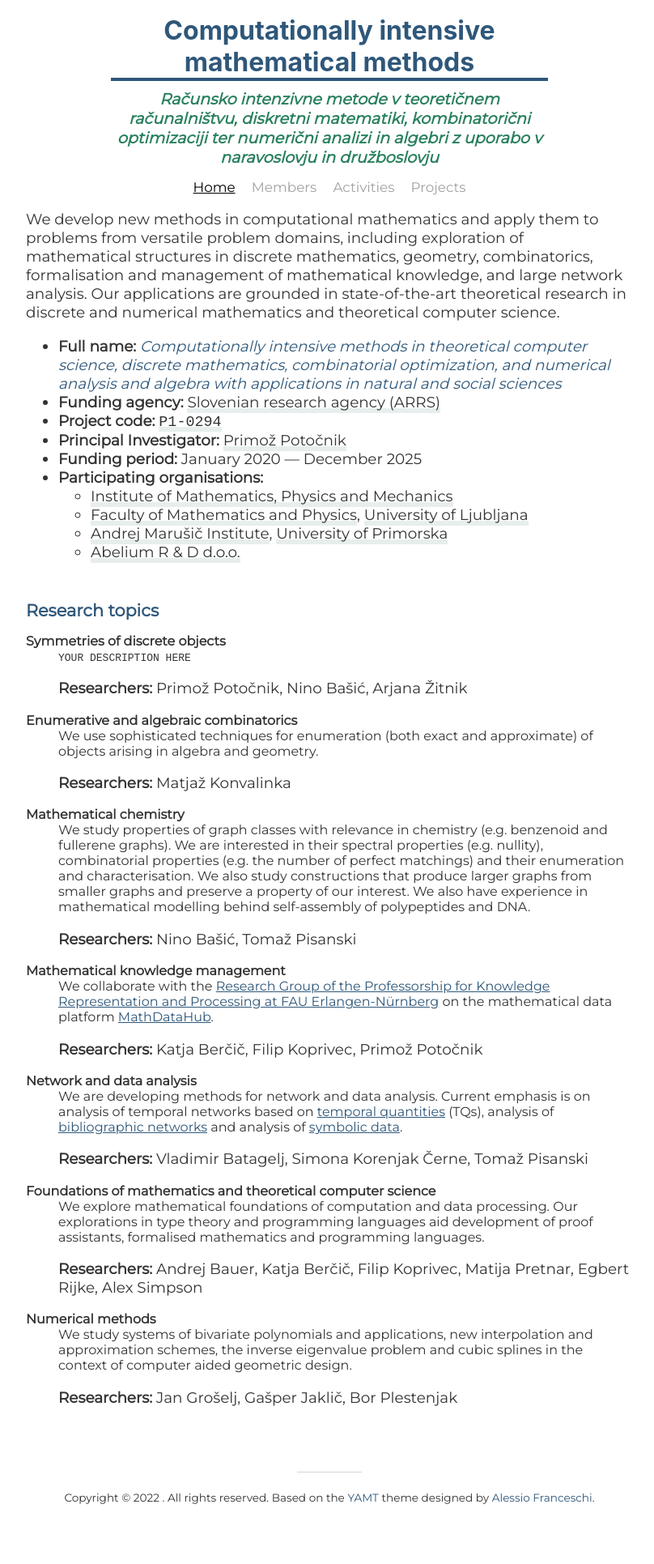
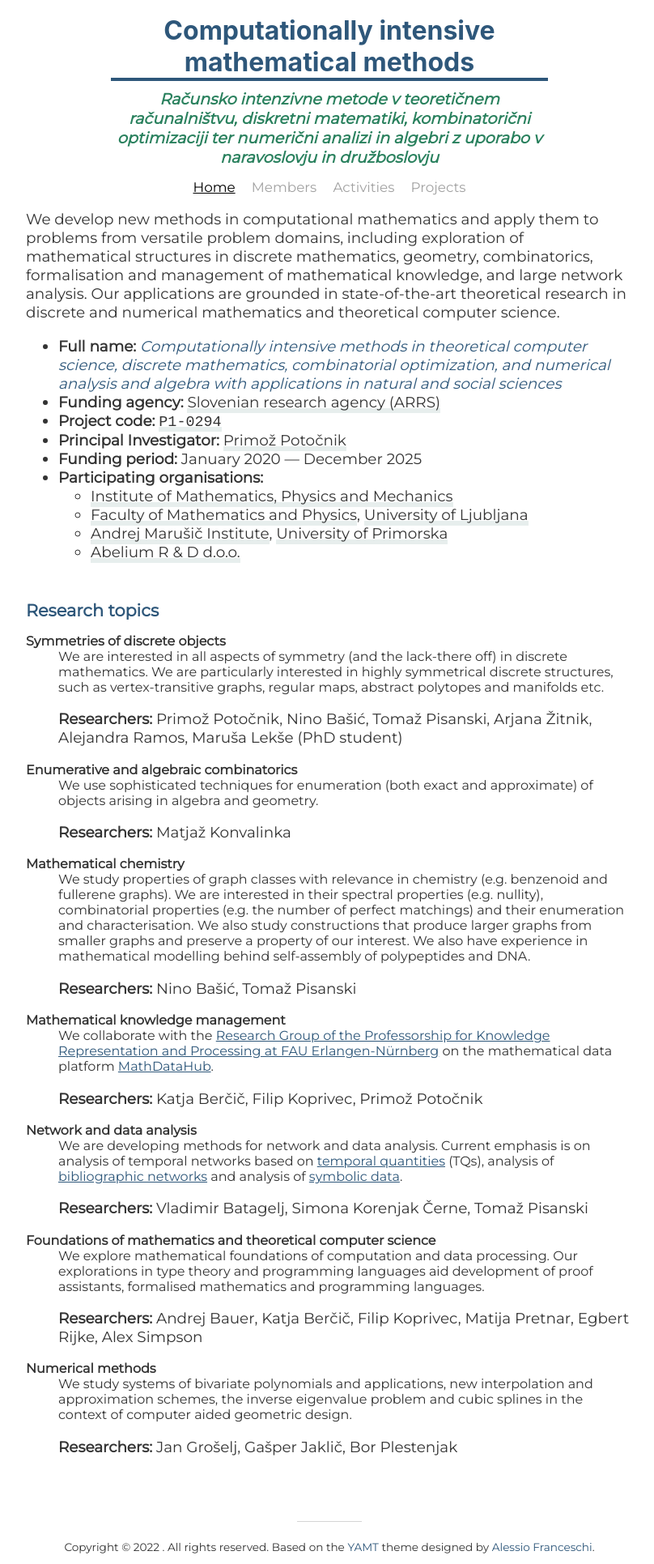
Before and after one commit to IMFM-SI/cimm-site, a Jekyll site: the page built from index.md, in a window 1280 px wide. Shown: the whole page at 81% size, without its empty margins (233-1041 px from the left). Built offline with Jekyll 4.4.1, drawn with Linux system fonts in a browser that asks for light colours; nearby versions of some CDN libraries; some web fonts are replaced; before the commit the page ends 1870 px from its top, so only the background shows below that.

Commit message:
Update index.md

```diff
--- a/index.md
+++ b/index.md
@@ -20,12 +20,16 @@ We develop new methods in computational mathematics and apply them to problems f
 ## Research topics
 
 **Symmetries of discrete objects**
-: `YOUR DESCRIPTION HERE`
+: We are interested in all aspects of symmetry (and the lack-there off) in discrete mathematics. We are particularly interested in highly symmetrical discrete structures, such as vertex-transitive graphs, regular maps, abstract polytopes and manifolds etc.
 
 : **Researchers:**
 Primož Potočnik,
 Nino Bašić,
-Arjana Žitnik
+Tomaž Pisanski,
+Arjana Žitnik,
+Alejandra Ramos,
+Maruša Lekše (PhD student)
+
 
 **Enumerative and algebraic combinatorics**
 : We use sophisticated techniques for enumeration (both exact and approximate) of objects arising in algebra and geometry.
```
